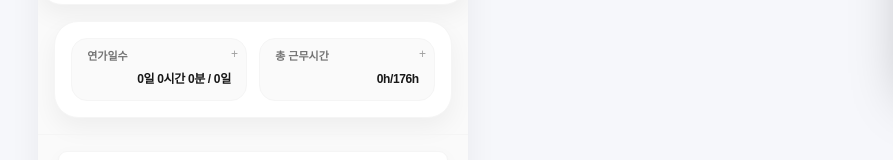
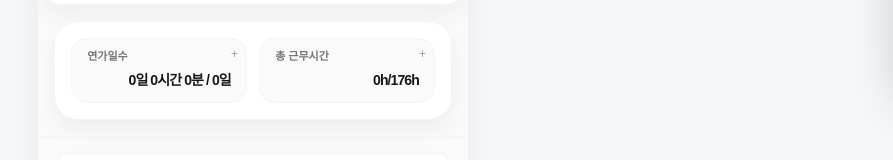
Before and after one commit to parkdaewoon/calculator, a Next.js app: page /calendar in a window 1280 px wide. Shown: the part 715-875 px from the top of the page, without its empty margins (387-1280 px from the left). Built offline with nearby package versions, Linux system fonts and the light colour scheme; no server answers.

Commit message:
Increase summary card value font size

```diff
--- a/components/Calendar/SummaryBar.tsx
+++ b/components/Calendar/SummaryBar.tsx
@@ -38,7 +38,7 @@ const summaryButtonClass =
 const summaryLabelClass =
   "pl-[0.2rem] text-[11px] font-semibold leading-none text-neutral-500";
 const summaryValueClass =
-  "mt-2 min-h-[18px] overflow-hidden whitespace-nowrap pr-[0.2rem] text-right text-[12px] font-semibold leading-[18px] tracking-[-0.03em] text-neutral-900";
+  "mt-2 min-h-[20px] overflow-hidden whitespace-nowrap pr-[0.2rem] text-right text-[14px] font-semibold leading-[20px] tracking-[-0.065em] text-neutral-900";
 
 export default function SummaryBar({ stats, onOpenWorkSummary }: SummaryBarProps) {
   const [openLeaveSheet, setOpenLeaveSheet] = useState(false);
```
